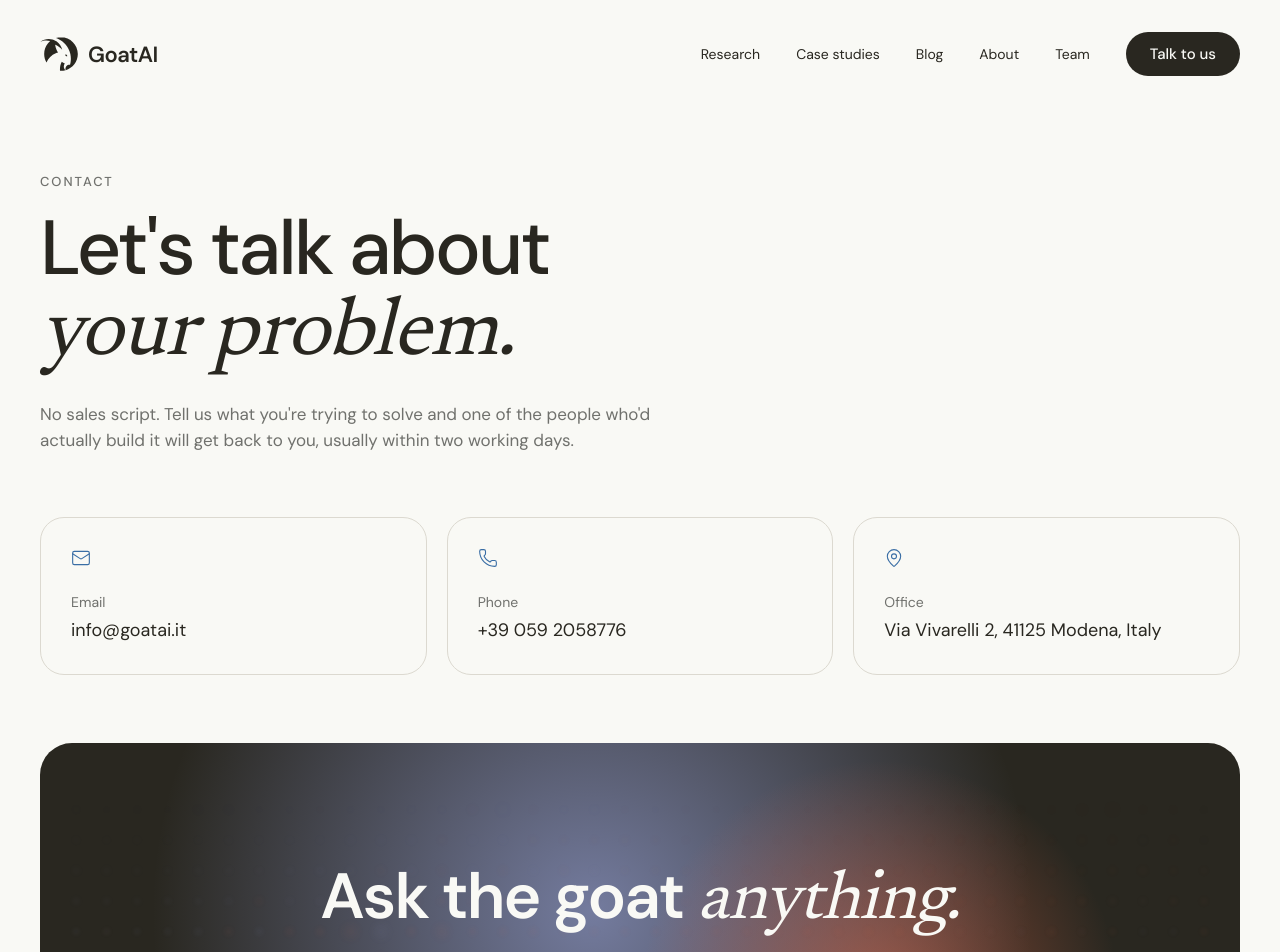
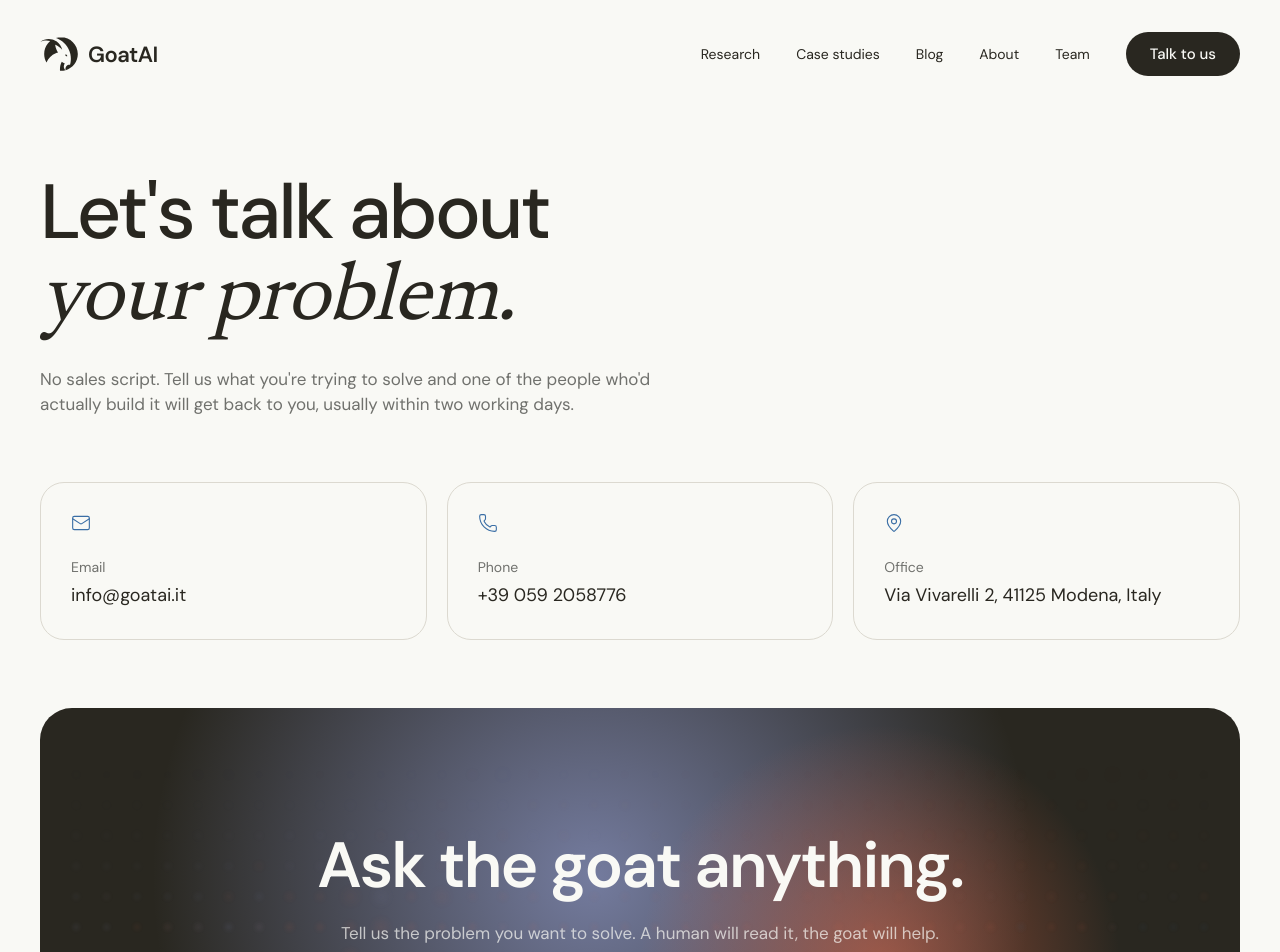
Before and after one commit to jacksalici/goatai.it_2.0, a Next.js app: page /contact in a window 1280 px wide. Shown: the top 952 px of the page. Built offline with nearby package versions, Linux system fonts and the light colour scheme.

Commit message:
style: removed some ai artifacts

```diff
--- a/src/app/about/page.tsx
+++ b/src/app/about/page.tsx
@@ -35,7 +35,6 @@ export default function AboutPage() {
   return (
     <>
       <PageHeader
-        eyebrow="About"
         title={
           <>
             A research lab that <em>learned to ship.</em>
--- a/src/app/blog/page.tsx
+++ b/src/app/blog/page.tsx
@@ -13,7 +13,6 @@ export default function BlogPage() {
   return (
     <>
       <PageHeader
-        eyebrow="Field notes"
         title={
           <>
             From the <em>pasture.</em>
--- a/src/app/case-studies/[slug]/page.tsx
+++ b/src/app/case-studies/[slug]/page.tsx
@@ -31,9 +31,6 @@ export default async function CaseStudyPage({ params }: Props) {
           <ArrowLeft className="size-4 transition-transform group-hover:-translate-x-1" strokeWidth={1.33} />
           All case studies
         </Link>
-        <p className="mb-4 text-[13px] font-medium tracking-[0.15em] text-muted-foreground uppercase">
-          {study.sector} · {study.client}
-        </p>
         <h1 className="max-w-225 text-balance font-medium tracking-[-0.035em] text-[44px] leading-[1.05] sm:text-[clamp(52px,6vw,76px)]">
           {study.title}
         </h1>
--- a/src/app/case-studies/page.tsx
+++ b/src/app/case-studies/page.tsx
@@ -17,7 +17,6 @@ export default function CaseStudiesPage() {
   return (
     <>
       <PageHeader
-        eyebrow="Case studies"
         title={
           <>
             Out of the lab, <em>onto the floor.</em>
--- a/src/app/contact/page.tsx
+++ b/src/app/contact/page.tsx
@@ -25,7 +25,6 @@ export default function ContactPage() {
   return (
     <>
       <PageHeader
-        eyebrow="Contact"
         title={
           <>
             Let&apos;s talk about <em>your problem.</em>
--- a/src/app/globals.css
+++ b/src/app/globals.css
@@ -129,8 +129,13 @@
     font-weight: 400;
     letter-spacing: -0.015em;
   }
-  :is(h1, h2, h3) em {
+  :is(h1, h3) em {
     font-size: 1.07em; /* optical match to DM Sans x-height */
+  }
+  /* h2s stay in a single font: the accent is reserved for h1 titles. */
+  h2 em {
+    font: inherit;
+    letter-spacing: inherit;
   }
   button:not(:disabled) {
     @apply cursor-pointer;
--- a/src/app/not-found.tsx
+++ b/src/app/not-found.tsx
@@ -6,7 +6,6 @@ import { Button } from "@/components/ui/button";
 export default function NotFound() {
   return (
     <PageHeader
-      eyebrow="404"
       title={
         <>
           This goat <em>wandered off.</em>
--- a/src/app/research/page.tsx
+++ b/src/app/research/page.tsx
@@ -17,7 +17,6 @@ export default function ResearchPage() {
   return (
     <>
       <PageHeader
-        eyebrow="Research"
         title={
           <>
             Research is where <em>we come from.</em>
--- a/src/app/team/page.tsx
+++ b/src/app/team/page.tsx
@@ -15,7 +15,6 @@ export default function TeamPage() {
   return (
     <>
       <PageHeader
-        eyebrow="Team"
         title={
           <>
             A small herd, <em>big brains.</em>
--- a/src/components/page-header.tsx
+++ b/src/components/page-header.tsx
@@ -1,20 +1,15 @@
-/** Title block at the top of every inner page. */
+/** Title block at the top of every inner page: h1 with serif accent, no eyebrow. */
 export function PageHeader({
-  eyebrow,
   title,
   intro,
   children,
 }: {
-  eyebrow: string;
   title: React.ReactNode;
   intro?: React.ReactNode;
   children?: React.ReactNode;
 }) {
   return (
     <header className="shell pt-12 pb-12 sm:pt-16 sm:pb-16">
-      <p className="mb-4 text-[13px] font-medium tracking-[0.15em] text-muted-foreground uppercase">
-        {eyebrow}
-      </p>
       <h1 className="max-w-225 text-balance font-medium tracking-[-0.035em] text-[44px] leading-[1.05] sm:text-[clamp(52px,6vw,80px)]">
         {title}
       </h1>
```
